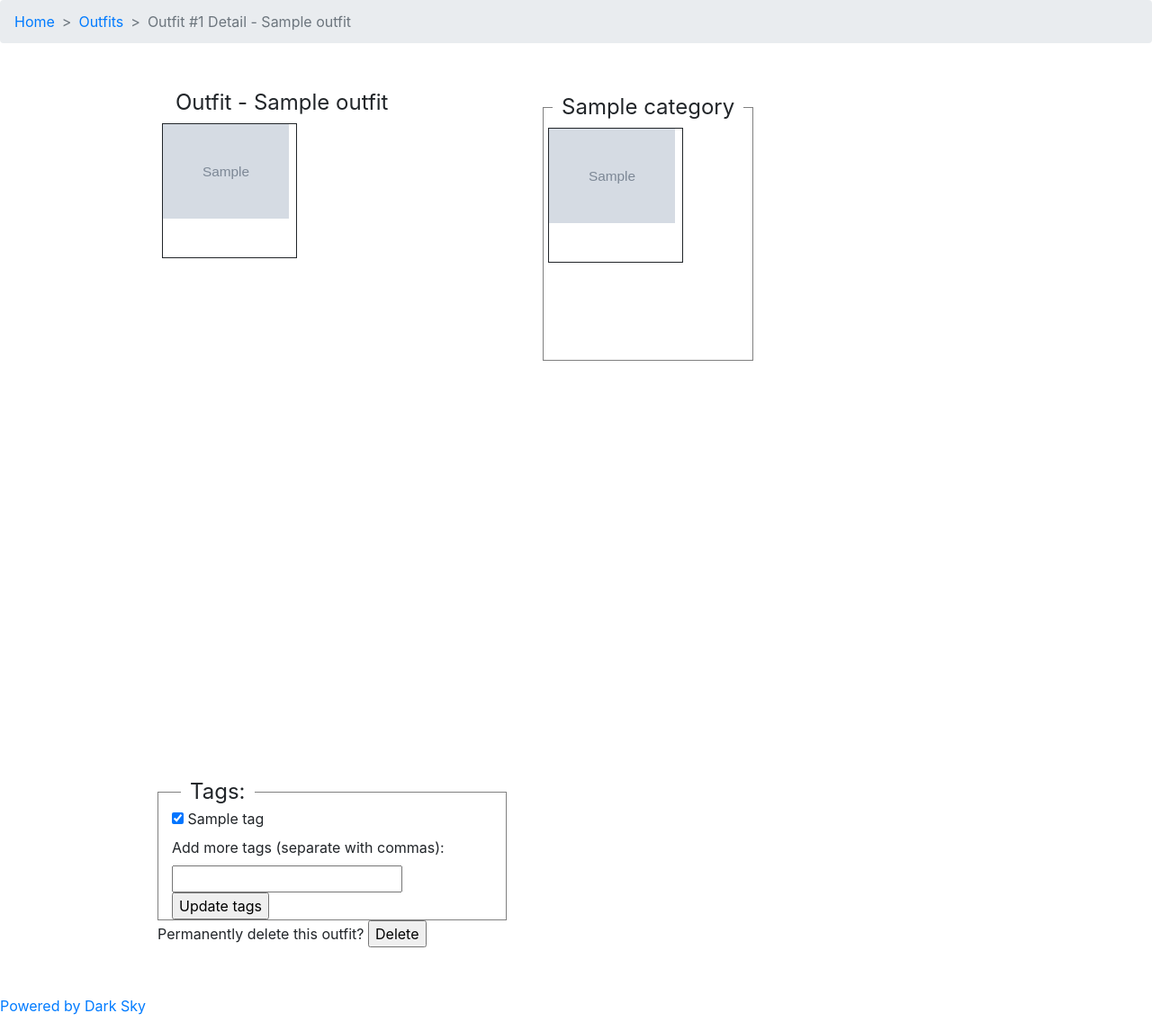
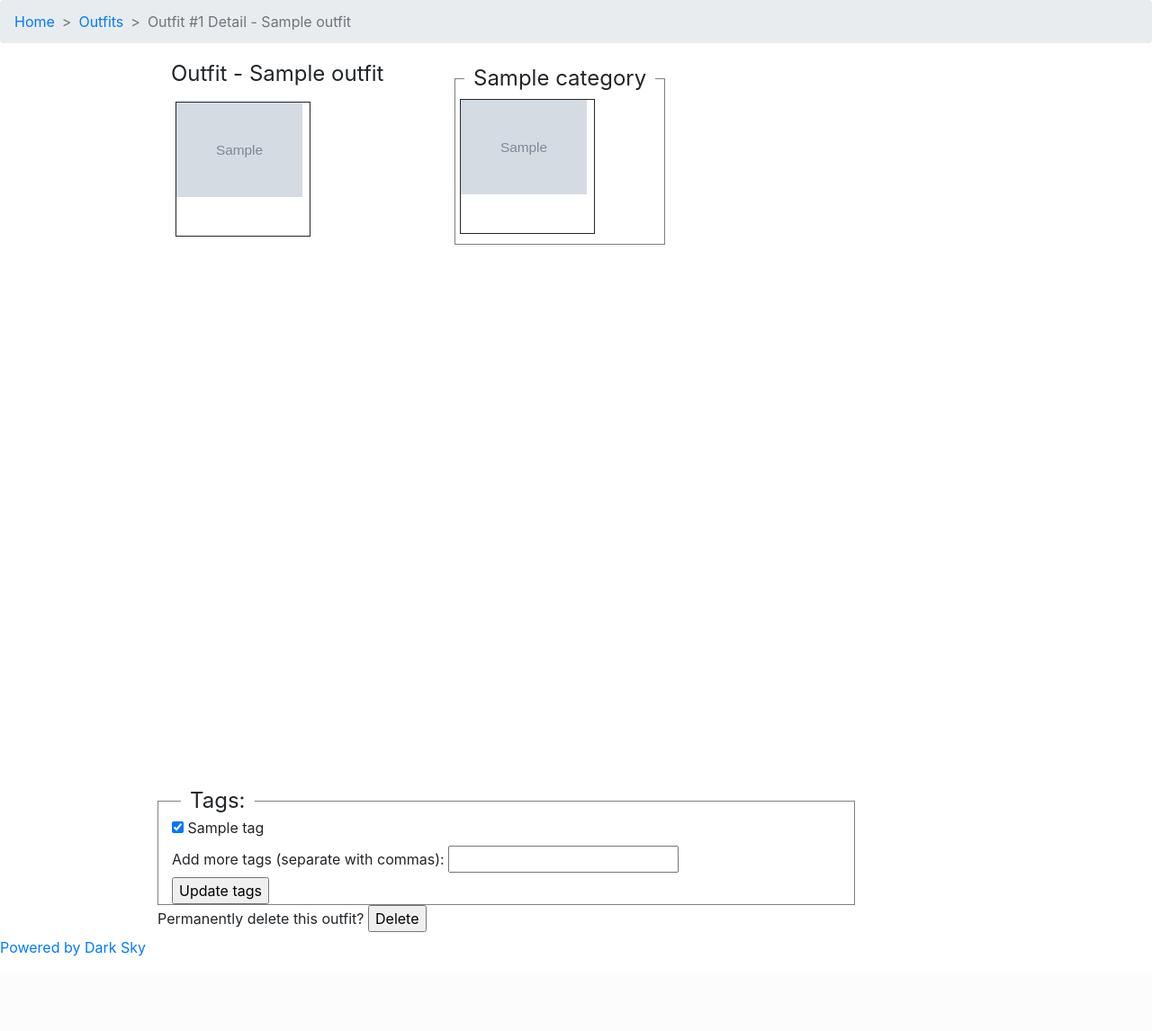
Before and after one commit to athelia/unfold-wardrobe-manager, a Flask app: page /outfits/1 in a window 1280 px wide. Shown: the part 96-1242 px from the top of the page at 90% size. After the commit the page ends 1159 px from the top, so only its background shows below. Run offline with Flask 2, Linux system fonts and the light colour scheme; the visitor is signed in with stand-in values (Sample User, id 1); tables that the repository leaves empty hold one stand-in row (values such as "Sample post"); grey boxes marked "Sample" are stand-in pictures; some libraries are stand-ins or nearby versions.

Commit message:
Fix borders on most <legend> for fieldset; have tags wrap; WIP homepage; vertically center + / - overlay on single-outfit page

```diff
--- a/static/css/styles.css
+++ b/static/css/styles.css
@@ -8,6 +8,10 @@
 
 .outfit-block {
     border: solid 1px green;
+}
+
+.gray-border {
+    border: solid 1px gray;
 }
 
 .block-bucket {
@@ -26,9 +30,20 @@
     display: inline-block;
 }
 
+.display-category-2 {
+/*    width: 35%;*/
+    border: solid 1px gray;
+    margin: 5px;
+    display: inline-block;
+}
+
 .article-image {
     max-width: 140px;
     max-height: 140px;
+}
+
+.align-top {
+    vertical-align: top;
 }
 
 .outfit-frame {
@@ -39,9 +54,19 @@
     vertical-align: top;
 }
 
+.homepage-outfit-frame {
+    display: inline-block;
+    vertical-align: top;
+}
+
 .category-frame {
     width: 45%;
 /*    height: 80%;*/
+    height: 95vh;
+    display: inline-block;
+}
+
+.category-frame-2 {
     height: 95vh;
     display: inline-block;
 }
@@ -73,7 +98,7 @@
 .forecast {
     display: inline-block;
     margin: 10px;
-    width: 100px;
+    /*width: 100px;*/
 }
 
 img.forecast {
@@ -87,6 +112,7 @@ img.thumbnail {
 .tomorrow {
     border-left: 1px solid black;
     padding-left: 10px;
+    /*width: 200px;*/
 }
 
 .breadcrumb-item + .breadcrumb-item::before {
@@ -94,7 +120,7 @@ img.thumbnail {
 }
 
 /* Override Bootstrap defaults */
-legend {
+legend.manual-border {
     width:auto;
     padding:0 10px;
     border-bottom:none;
@@ -102,8 +128,10 @@ legend {
     margin: 0 10px;
 }
 
-/*https://stackoverflow.com/questions/7492062/css-overflow-scroll-always-show-vertical-scroll-bar*/
+/*https://stackoverflow.com/questions/7492062/css-overflow-scroll-always-show-vertical-scroll-bar
+sadly, it doesn't work :( */
 
+/*
 @media(device-width: 768px) and (device-height: 1024px){
     ::-webkit-scrollbar {
         -webkit-appearance: none;
@@ -115,6 +143,9 @@ legend {
         -webkit-box-shadow: 0 0 1px rgba(255,255,255,.5);
     }
 }
+*/
+
+/*~~~~~~~~~~~~~~~~~~~~~~~~~~~~~~~~~~~~~~~~~~~~~~~~~~*/
 
 /*
 box & overbox (mask) styles from
--- a/templates/add-event.html
+++ b/templates/add-event.html
@@ -55,7 +55,7 @@
       </select>
     </p>
     <fieldset>
-      <legend>Tags (optional):</legend>
+      <legend class="manual-border">Tags (optional):</legend>
         {% for tag in tags %}
           <div>
             <input type="checkbox" id="{{ tag.tag_id }}" value="{{ tag.tag_id }}" name="event-tags" />
--- a/templates/articles.html
+++ b/templates/articles.html
@@ -14,8 +14,8 @@
     <div class="scrollable">
       {% for category in categories %}
       <!-- <fieldset class="display-category category-block scrollable"> -->
-      <fieldset class="inline-block col-5 category-block scrollable">
-        <legend class="no-border">{{ category.name }}</legend>
+      <fieldset class="inline-block col-5 category-block scrollable gray-border align-top">
+        <legend class="manual-border">{{ category.name }}</legend>
           {% for article in category.articles %}
             <button class="article-block block-bucket">
               <a href="/articles/{{ article.article_id }}">
--- a/templates/base.html
+++ b/templates/base.html
@@ -32,7 +32,7 @@
 
 {% block breadcrumb %} BREADCRUMBS HERE {% endblock %}
 
-<main class="container col-9 my-5">
+<main class="container col-9">
 <!-- Content of pages using inheritance -->
 {% block content %} HERE IS SOME CONTENT {% endblock %}
 </main>
--- a/templates/categories.html
+++ b/templates/categories.html
@@ -15,7 +15,7 @@
     {% for base in base_categories %}
     <!-- <fieldset class="display-category category-block scrollable"> -->
     <fieldset class="inline-block col-5 category-block scrollable">
-      <legend>{{ base.name }}</legend>
+      <legend class="manual-border">{{ base.name }}</legend>
         {% for category in base.categories %}
           {% if category in categories %}
             <button class="category-block block-bucket">
--- a/templates/events.html
+++ b/templates/events.html
@@ -20,7 +20,7 @@
   {% for year in evt_by_month %}
     {% for month in evt_by_month[year] %}
     <fieldset class="display-event event-block scrollable">
-      <legend>{{ MONTHS[month] }} {{ year }}</legend>
+      <legend class="manual-border">{{ MONTHS[month] }} {{ year }}</legend>
       {% for event in evt_by_month[year][month] %}
         <button class="event-block block-bucket">
           <a href="/events/{{ event.wear_event_id }}">
--- a/templates/login.html
+++ b/templates/login.html
@@ -6,7 +6,7 @@
 <h1>Welcome!</h1>
 
 <fieldset class="login-form">
-    <legend>Login</legend>
+    <legend class="manual-border">Login</legend>
     <form action="/login" name="login">
       <p>
         <label for="email">Email address:</label>
--- a/templates/single-article.html
+++ b/templates/single-article.html
@@ -36,7 +36,7 @@
       $ <input type="number" step="any" name="purchase-price">
     </p>
     <fieldset class="inline-block col-5 category-block scrollable">
-      <legend>Tags:</legend>
+      <legend class="manual-border">Tags:</legend>
         {% for tag in tags %}
           <div>
             <input type="checkbox" id="{{ tag.tag_id }}" value="{{ tag.tag_id }}" name="article-tags" {% if tag in article.tags %} checked {% endif %}/>
--- a/templates/single-event.html
+++ b/templates/single-event.html
@@ -89,7 +89,7 @@
           </p>
 
           <fieldset class="inline-block col-5 category-block scrollable">
-            <legend>Tags:</legend>
+            <legend class="manual-border">Tags:</legend>
             {% for tag in tags %}
               <div>
                 <input type="checkbox" id="{{ tag.tag_id }}" value="{{ tag.tag_id }}" name="update-tags" {% if tag in event.tags %} checked {% endif %}/>
--- a/templates/single-outfit.html
+++ b/templates/single-outfit.html
@@ -22,13 +22,14 @@
   <!-- TODO: Add < and > nav buttons to click through "adjacent" outfits -->
 
   <!-- Keep the left and right sides in another container -->
-  <div class="outer-frame">
+  <div class="outer-frame row pb-5">
 
     <!--
     The left container shows everything that's in the current outfit.
     Here we display the outfit's name if it has one, otherwise its ID.
      -->
-    <div class="outfit-frame">
+    <!-- <div class="outfit-frame"> -->
+    <div class="col-4 align-top inline-block">
       <fieldset>
       <legend>Outfit -
       {% if outfit.name %}
@@ -47,9 +48,9 @@
             {% else %}
               {{ article.description }}
             {% endif %}
-            <div class="mask">
+            <button class="mask">
               <p class="title overtext text-center">-</p>
-            </div>
+            </button>
           </a>
         </div>
       {% endfor %}
@@ -57,10 +58,12 @@
     </div>
 
     <!-- The right container shows all categories that the user has. -->
-    <div class="category-frame scrollable">
+    <!-- <div class="category-frame scrollable"> -->
+    <div class="col-6 scrollable inline-block category-frame-2">
       {% for category in categories %}
-        <fieldset class="display-category category-block scrollable">
-          <legend>{{ category.name }}</legend>
+        <!-- <fieldset class="display-category category-block scrollable"> -->
+        <fieldset class="inline-block display-category-2 scrollable">
+          <legend class="manual-border">{{ category.name }}</legend>
           <!-- For each category, show all articles added to the category. -->
           {% for article in category.articles %}
             <div class="article-block block-bucket box">
@@ -73,9 +76,9 @@
                 {{ article.description }}
               {% endif %}
                 <!-- </form> -->
-                  <div class="mask">
+                  <button class="mask">
                     <p class="title overtext text-center">+</p>
-                  </div>
+                  </button>
                 </a>
             </div>
           {% endfor %}
@@ -84,24 +87,28 @@
     </div>
   </div>
 
-  <div class="tag-frame scrollable">
-    <fieldset class="inline-block col-5 category-block scrollable">
-      <legend>Tags:</legend>
+  <div class="tag-frame scrollable row">
+    <div class="col">
+    <fieldset class="inline-block col-10 category-block scrollable">
+      <legend class="manual-border">Tags:</legend>
       <form action="/update-outfit" method="POST">
         <input type="hidden" name="outfit-to-edit" id="outfit-to-edit" value="{{ outfit.outfit_id }}">
         {% for tag in tags %}
-          <div>
+          <div class="inline-block">
             <input type="checkbox" id="{{ tag.tag_id }}" value="{{ tag.tag_id }}" name="outfit-tags" {% if tag in outfit.tags %} checked {% endif %}/>
             <label for="{{ tag.tag_id }}">{{ tag.name }}</label>
           </div>
         {% endfor %}
-        <label for="new-tags">Add more tags (separate with commas):</label>
-        <input type="text" id="new-tags" name="new-tags" />
+        <div>
+          <label for="new-tags">Add more tags (separate with commas):</label>
+          <input type="text" id="new-tags" name="new-tags" />
+        </div>
         <div>
           <input type="submit" value="Update tags">
         </div>
       </form>
     </fieldset>
+    </div>
   </div>
 
   <form action="/delete-outfit" method="POST">
```
Also changed, not shown: templates/add-article.html (+9 -5 lines), templates/add-outfit.html (+11 -7 lines), templates/homepage.html (+84 -81 lines).
